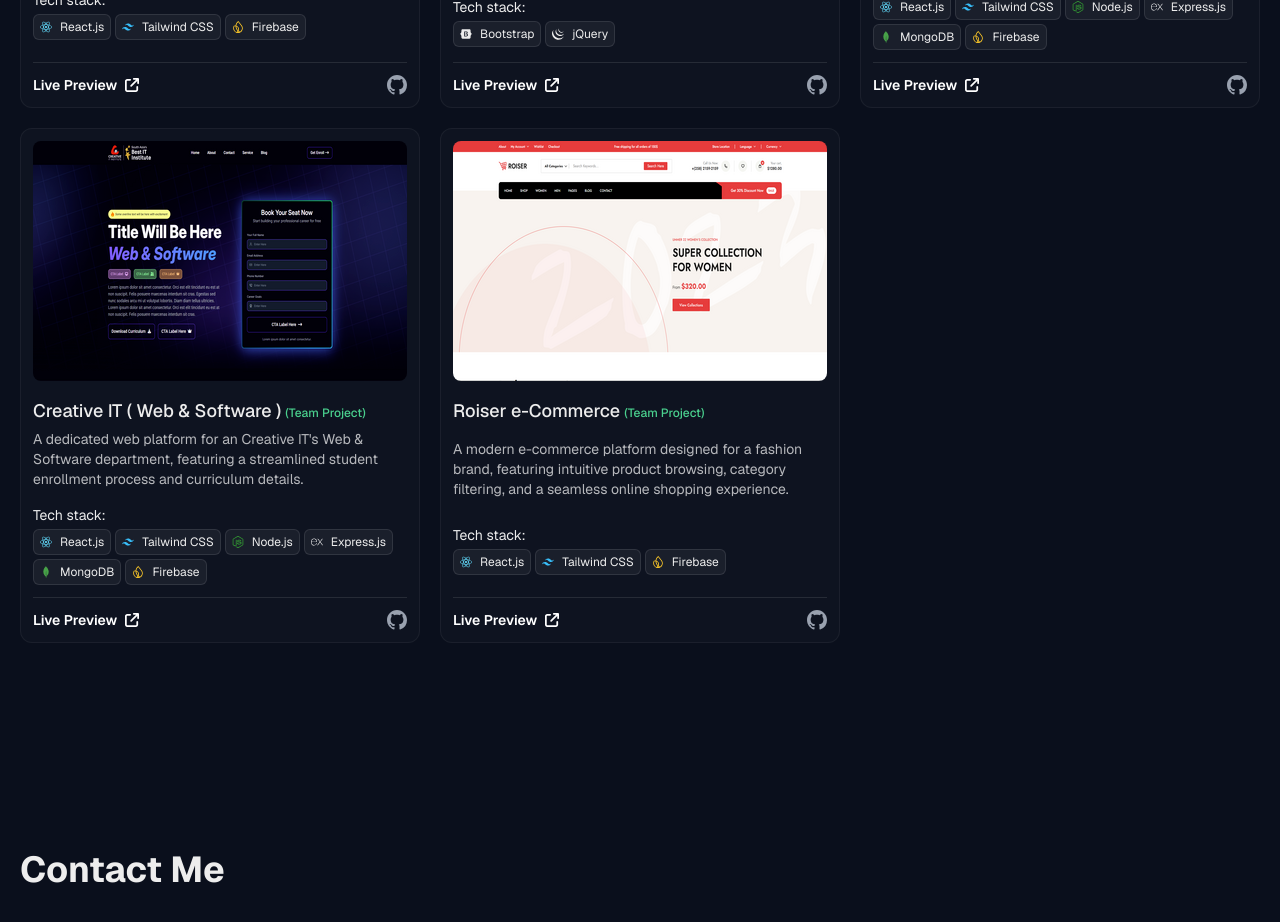
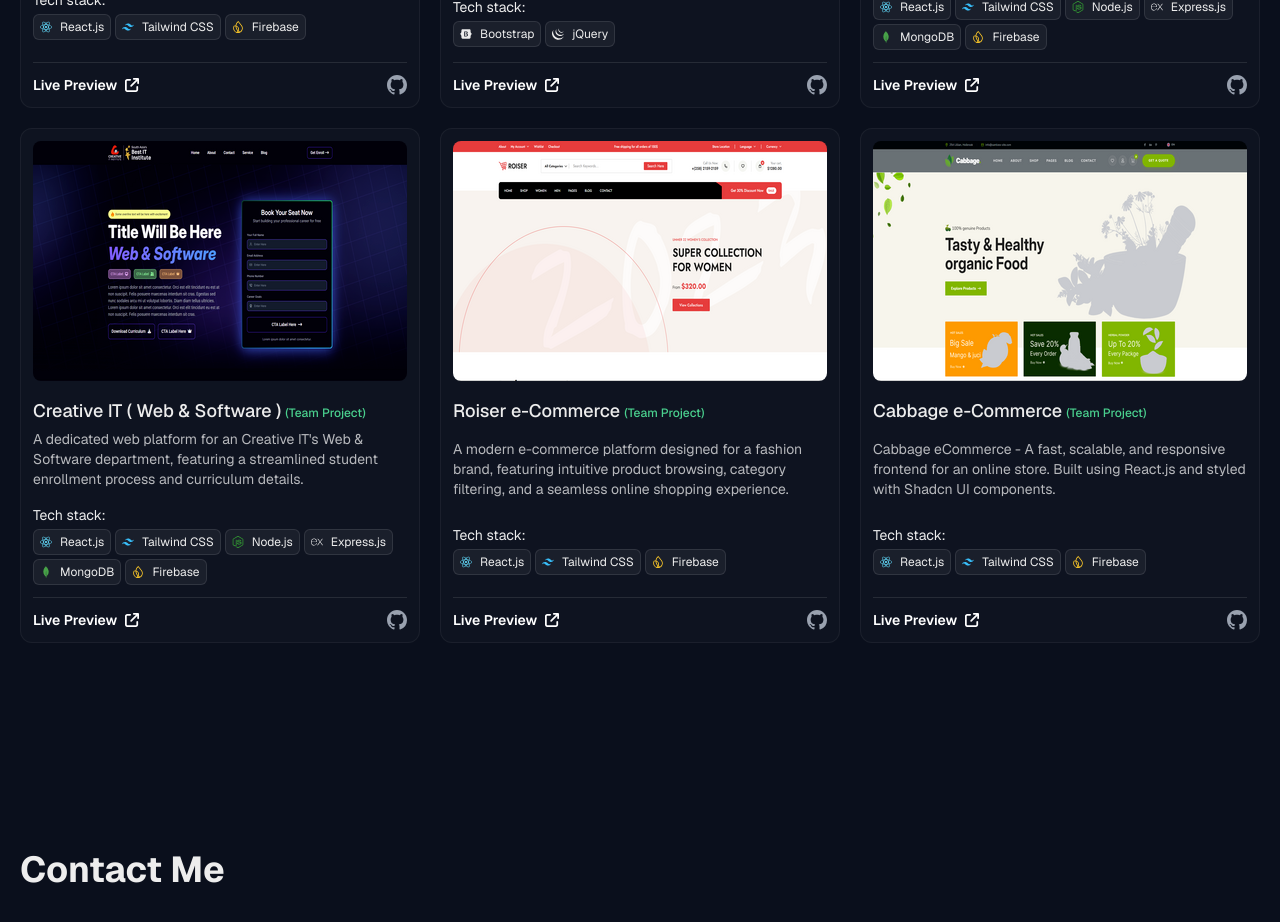
Before and after one commit to Sijan666/personalPortfolio, a React (Vite) app: page / in a window 1280 px wide. Shown: the part 2920-3842 px from the top of the page. Built offline with nearby package versions, Linux system fonts and the light colour scheme.

Commit message:
add new project in project section

```diff
--- a/src/components/data/projectSApi.js
+++ b/src/components/data/projectSApi.js
@@ -4,6 +4,7 @@ import port from '../../assets/port.png'
 import eduact from '../../assets/eduact.png'
 import creative from '../../assets/creative.png'
 import roiser from '../../assets/roiser.png'
+import cabbage from '../../assets/cabbage.png'
 
 export const allProjects = [
     {
@@ -43,7 +44,7 @@ export const allProjects = [
         projectType:'Team Project',
         projectDetails:"A dedicated web platform for an Creative IT's Web & Software department, featuring a streamlined student enrollment process and curriculum details.",
         techStack:tech4,
-        liveLink:'https://creative-web-six.vercel.app/',
+        liveLink:'https://mern.creativeitinstitute.com/',
         githubLink:'https://github.com/Sijan666/creativeWeb',
     },
     {
@@ -56,4 +57,14 @@ export const allProjects = [
         liveLink:'https://roiser-team.vercel.app/',
         githubLink:'https://github.com/Sijan666/roiserTeam',
     },
+    {
+        id : 6 ,
+        projectImg: cabbage,
+        projectName:"Cabbage e-Commerce",
+        projectType:'Team Project',
+        projectDetails:'Cabbage eCommerce - A fast, scalable, and responsive frontend for an online store. Built using React.js and styled with Shadcn UI components.',
+        techStack:tech5,
+        liveLink:'https://cabbagee-commerce.vercel.app/',
+        githubLink:'https://github.com/Sijan666/cabbageeCommerce',
+    },
 ]
```
Also changed, not shown: src/assets/cabbage.png (added).
